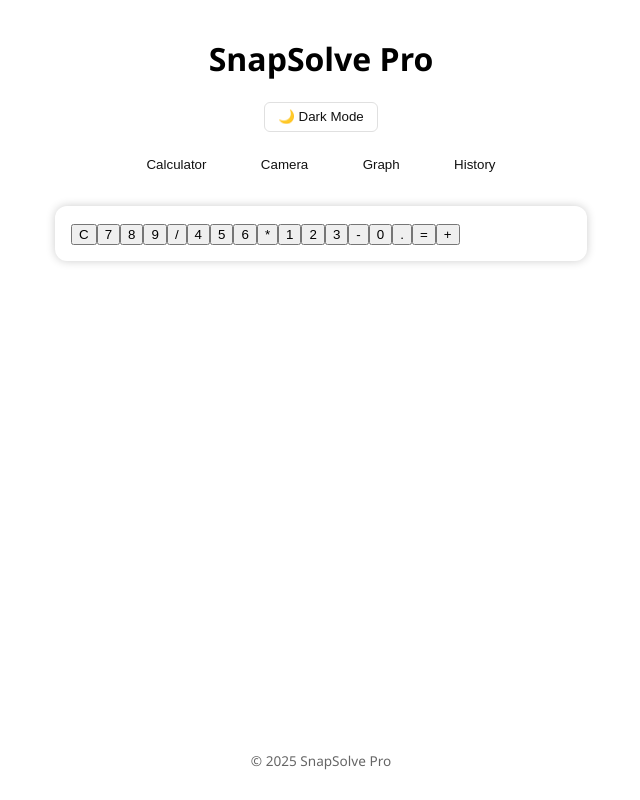
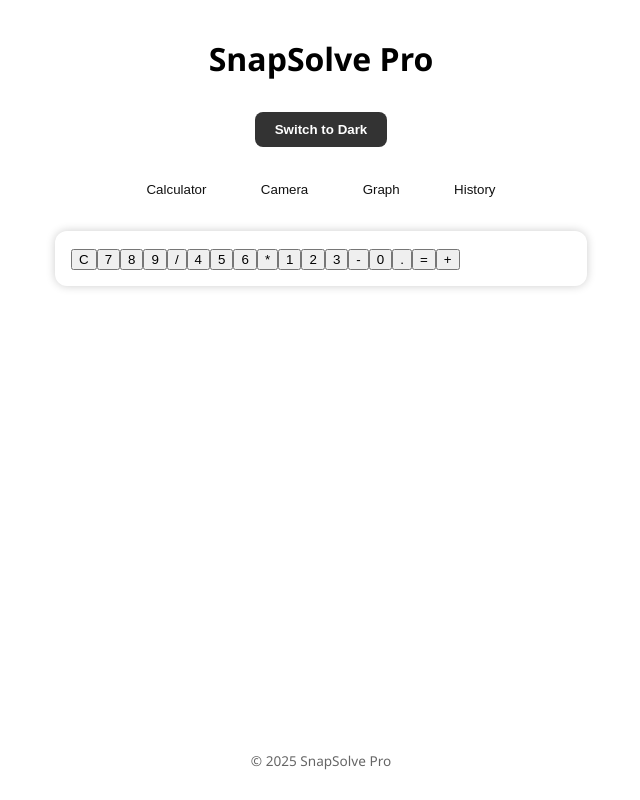
Before and after one commit to velach-tech/Snapresolve-pro, a React (Vite) app: page / in a window 1280 px wide. Shown: the whole page, without its empty margins (319-959 px from the left). Built offline with nearby package versions, Linux system fonts and the light colour scheme; the HTML template or start-up script is replaced by a standard one.

Commit message:
Update ThemeSwitcher.jsx

```diff
--- a/src/components/ThemeSwitcher.jsx
+++ b/src/components/ThemeSwitcher.jsx
@@ -1,15 +1,34 @@
-import React from "react";
+import React, { useState, useEffect } from "react";
 
-export default function ThemeSwitcher({ theme, setTheme }) {
+const ThemeSwitcher = () => {
+  const [theme, setTheme] = useState(localStorage.getItem("theme") || "light");
+
+  useEffect(() => {
+    document.body.setAttribute("data-theme", theme);
+    localStorage.setItem("theme", theme);
+  }, [theme]);
+
   const toggleTheme = () => {
     setTheme(theme === "light" ? "dark" : "light");
   };
 
   return (
-    <div className="theme-switcher">
-      <button onClick={toggleTheme}>
-        {theme === "light" ? "🌙 Dark Mode" : "☀️ Light Mode"}
-      </button>
-    </div>
+    <button
+      onClick={toggleTheme}
+      style={{
+        margin: "10px",
+        padding: "10px 20px",
+        borderRadius: "8px",
+        backgroundColor: theme === "light" ? "#333" : "#eee",
+        color: theme === "light" ? "#fff" : "#000",
+        border: "none",
+        cursor: "pointer",
+        fontWeight: "bold",
+      }}
+    >
+      {theme === "light" ? "Switch to Dark" : "Switch to Light"}
+    </button>
   );
-}
+};
+
+export default ThemeSwitcher;
```
